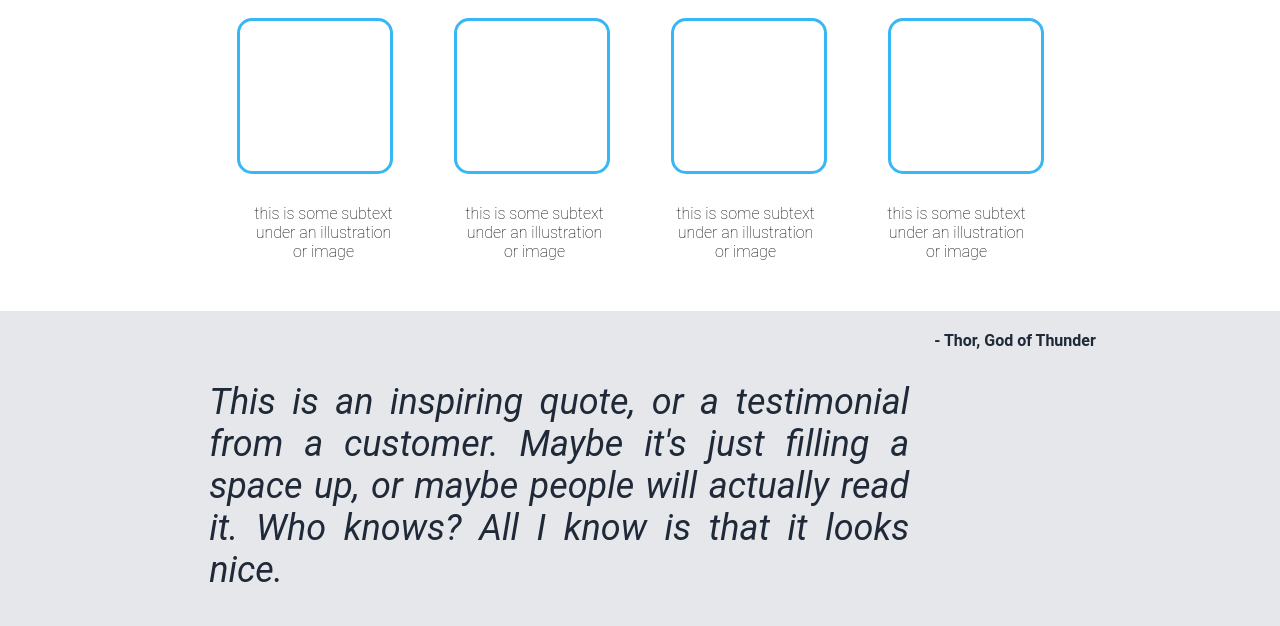
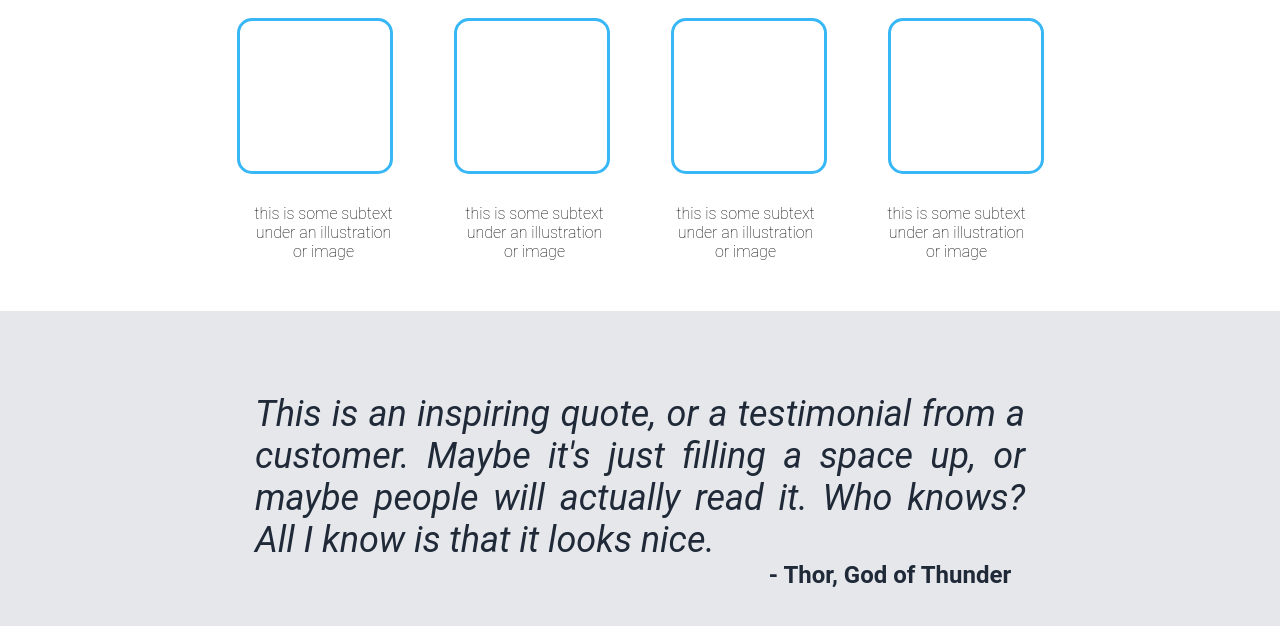
Before and after one commit to Flormens/Landing-Page, a plain HTML site: page index.html in a window 1280 px wide. Shown: the part 512-1138 px from the top of the page. Drawn offline with Linux system fonts and the light colour scheme.

Commit message:
styled the entire quote-container

```diff
--- a/style.css
+++ b/style.css
@@ -26,7 +26,7 @@ header {
     margin-right: 30px;
     display: flex;
     justify-content: flex-start;
-    align-items:first baseline;
+    text-align: left;
 }
 
 .navbar {
@@ -172,8 +172,9 @@ header {
     padding: 20px 0;
     height: 40vh;
     display: flex;
-    flex-direction: row;
+    flex-direction: column;
     justify-content: center;
+    align-items: center;
 }
 
 .quote {
@@ -182,13 +183,14 @@ header {
     font-weight: light;
     font-style: italic;
     text-align: justify;
-    padding: 20px 10px;
-    margin: 30px 15px;
-    width: 700px;
+    padding: 0 10px;
+    width: 770px;
 }
 
 .quote-author {
     color:#1F2937;
-    font-size: 16px;
+    font-size: 24px;
     font-weight: bolder;
+    margin-left: 500px;
+    text-align: right;
 }
```
